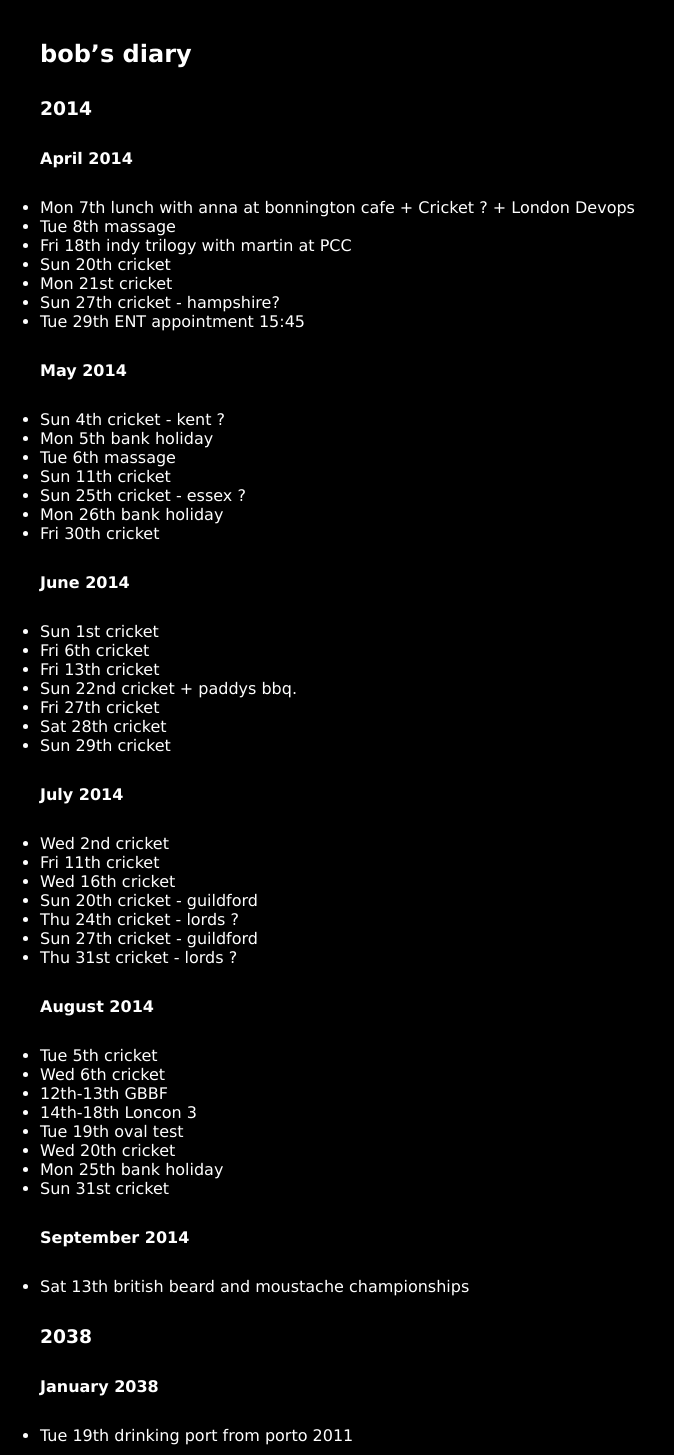
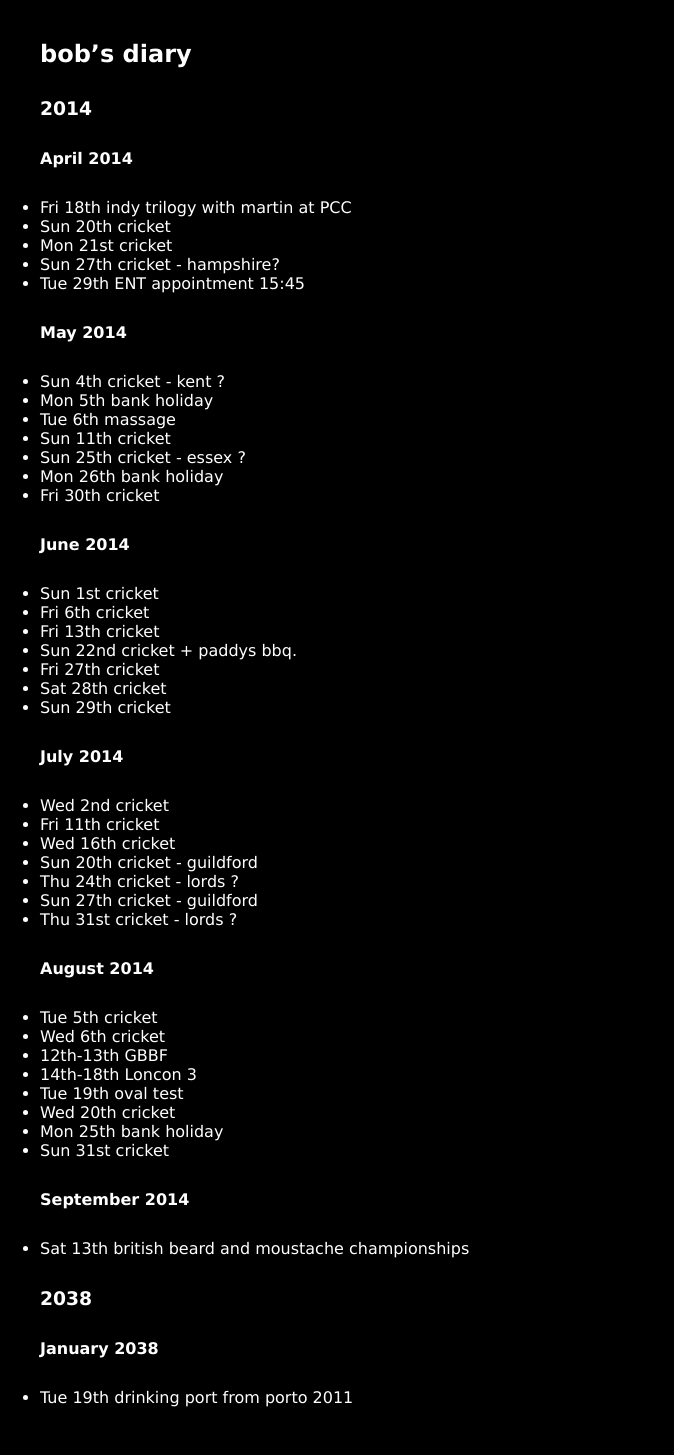
Before and after one commit to rjw1/randomness.org.uk, a Jekyll site: the page built from diary/index.md, in a window 1280 px wide. Shown: the whole page, without its empty margins (0-674 px from the left). Built offline with Jekyll 4.4.1, drawn with Linux system fonts in a browser that asks for light colours; Markdown is read by kramdown in place of the engine named in the settings; after the commit the page ends 1417 px from its top, so only the background shows below that.

Commit message:
had lunch and massage

```diff
--- a/diary/index.md
+++ b/diary/index.md
@@ -8,8 +8,6 @@ layout: default
 
 #### April 2014 ####
 
-* Mon 7th lunch with anna at bonnington cafe + Cricket ? + London Devops
-* Tue 8th massage
 * Fri 18th indy trilogy with martin at PCC
 * Sun 20th cricket
 * Mon 21st cricket
```
